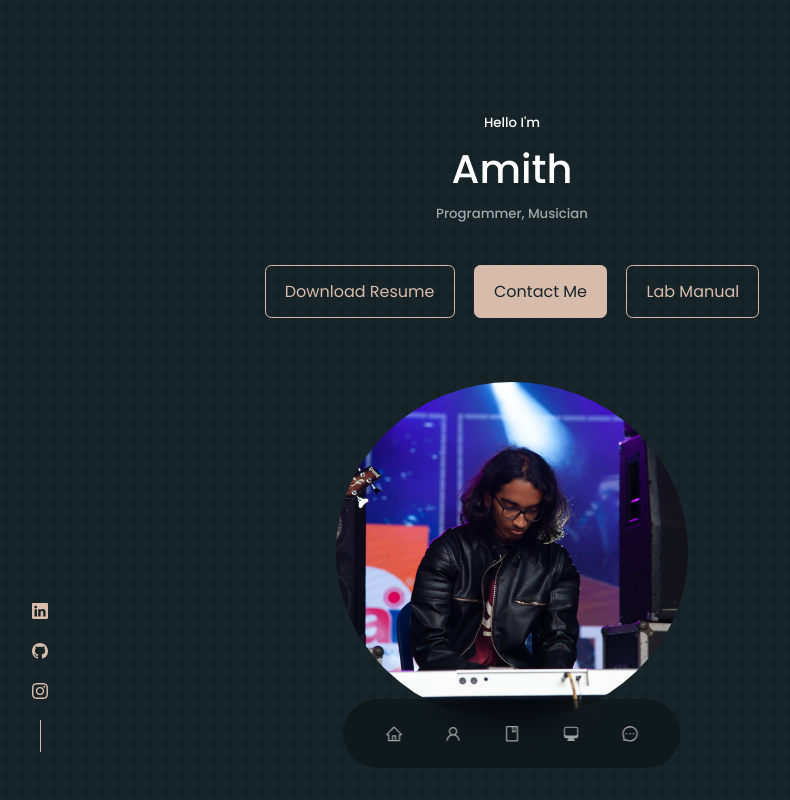
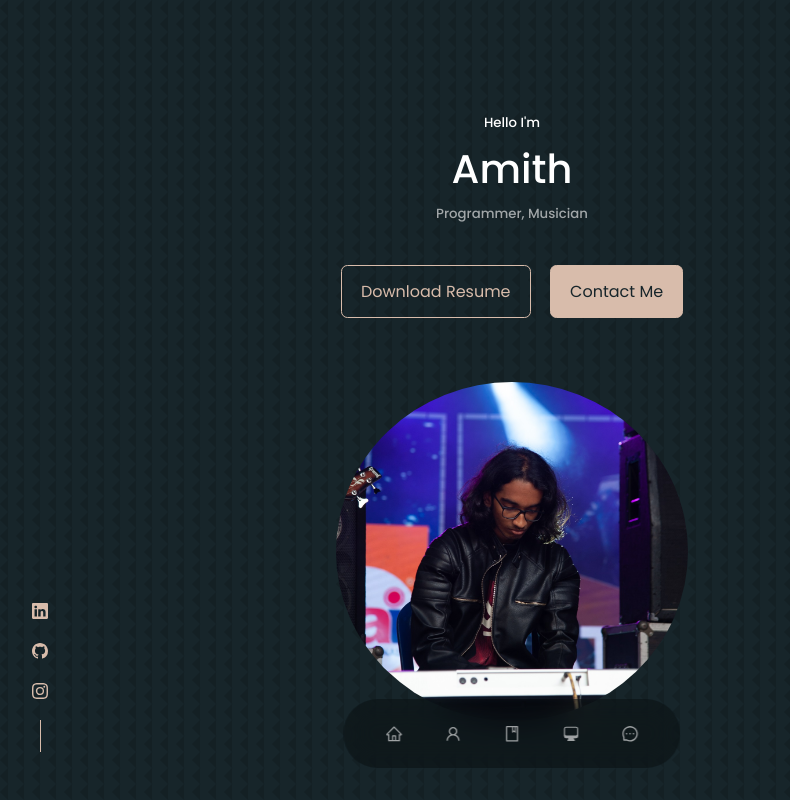
Before and after one commit to amithck/personal-website, a React (Create React App) app: page / in a window 1280 px wide. Shown: the top 800 px of the page, without its empty margins (128-918 px from the left). Built offline with nearby package versions, Linux system fonts and the light colour scheme.

Commit message:
removed manual

```diff
--- a/src/components/header/CTA.jsx
+++ b/src/components/header/CTA.jsx
@@ -1,13 +1,11 @@
 import React from 'react'
 import Resume from '../../assets/Resume.pdf'
-import Manual from '../../assets/manual.pdf'
 
 const CTA = () => {
   return (
     <div className='cta'>
         <a href={Resume} download className='btn'>Download Resume</a>
         <a href="#contact" className='btn btn-primary'>Contact Me</a>
-        <a href={Manual} download className='btn'>Lab Manual</a>
     </div>
   )
 }
```
Also changed, not shown: 1 other file (tests, documents, lock files or other folders).
